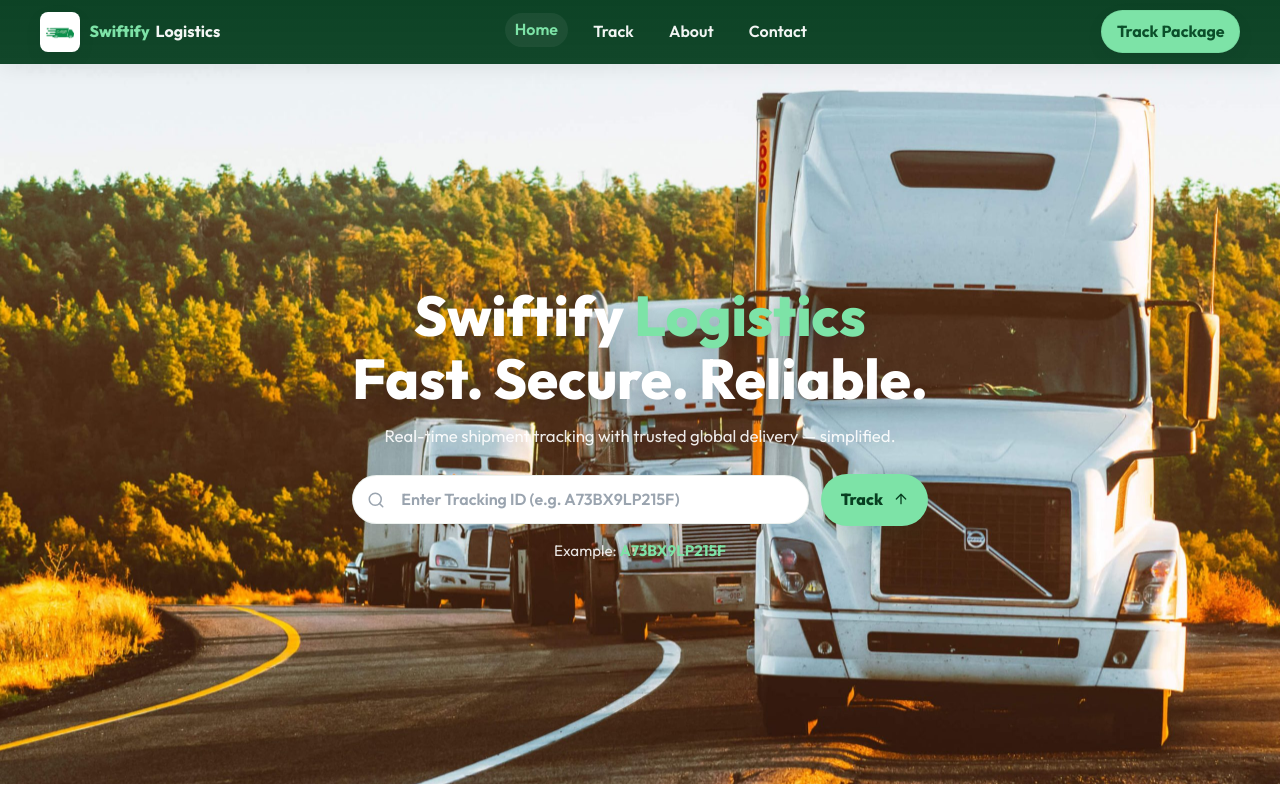
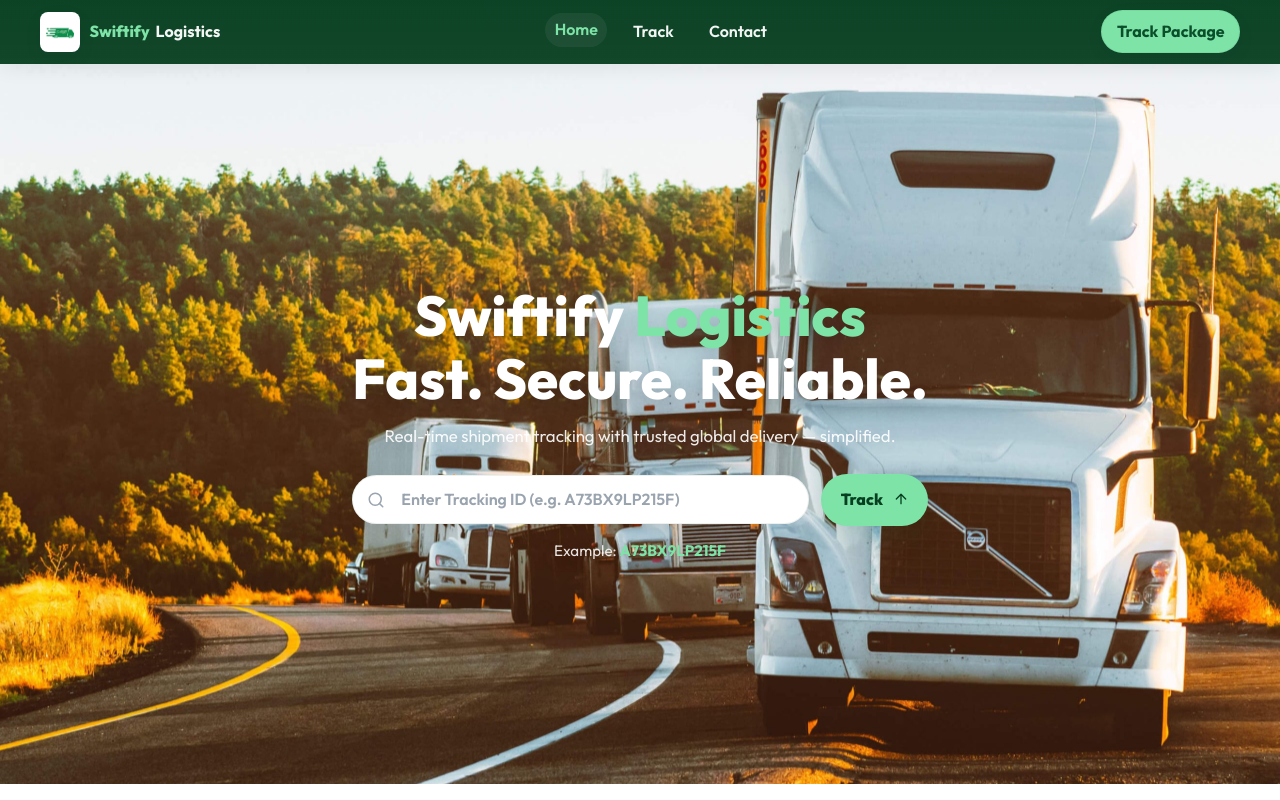
Before and after one commit to Hisaw304/swiftifylogistics, a React (Vite) app: page / in a window 1280 px wide. Built offline with nearby package versions, Linux system fonts and the light colour scheme.

Commit message:
about page removed and contacr

```diff
--- a/src/components/Footer.jsx
+++ b/src/components/Footer.jsx
@@ -54,7 +54,7 @@ export default function Footer() {
               <Link to="/">Home</Link>
             </li>
             <li>
-              <Link to="/about">About</Link>
+              <Link to="/tract">Track</Link>
             </li>
             <li>
               <Link to="/contact">Contact</Link>
@@ -85,7 +85,6 @@ export default function Footer() {
               support@swiftifylogistics.com
             </a>
           </p>
-          <p className="small-muted">Phone: +1 (555) 123-4567</p>
         </div>
       </div>
 
--- a/src/components/Navbar.jsx
+++ b/src/components/Navbar.jsx
@@ -73,7 +73,7 @@ export default function Navbar() {
         <nav className="nav-links" aria-label="Main navigation">
           <Nav to="/">Home</Nav>
           <Nav to="/track">Track</Nav>
-          <Nav to="/about">About</Nav>
+          {/* <Nav to="/about">About</Nav> */}
           <Nav to="/contact">Contact</Nav>
         </nav>
 
@@ -111,7 +111,7 @@ export default function Navbar() {
           <nav aria-label="Mobile navigation" className="mobile-nav">
             <Nav to="/">Home</Nav>
             <Nav to="/track">Track</Nav>
-            <Nav to="/about">About</Nav>
+            {/* <Nav to="/about">About</Nav> */}
             <Nav to="/contact">Contact</Nav>
           </nav>
 
--- a/src/pages/Home.jsx
+++ b/src/pages/Home.jsx
@@ -14,7 +14,6 @@ const Home = () => {
       <HowItWorks />
       <FeaturesSection />
       <WhyShipWithUs />
-
       <TrustedBanner />
       <Testimonials />
       <ContactForm />
```
